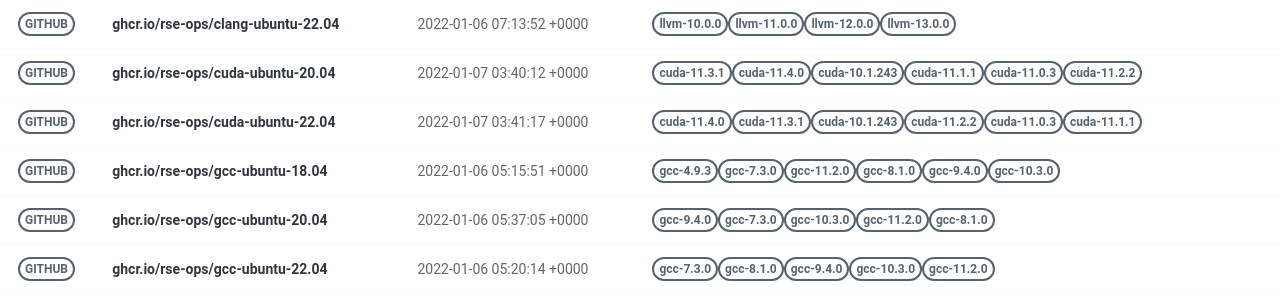
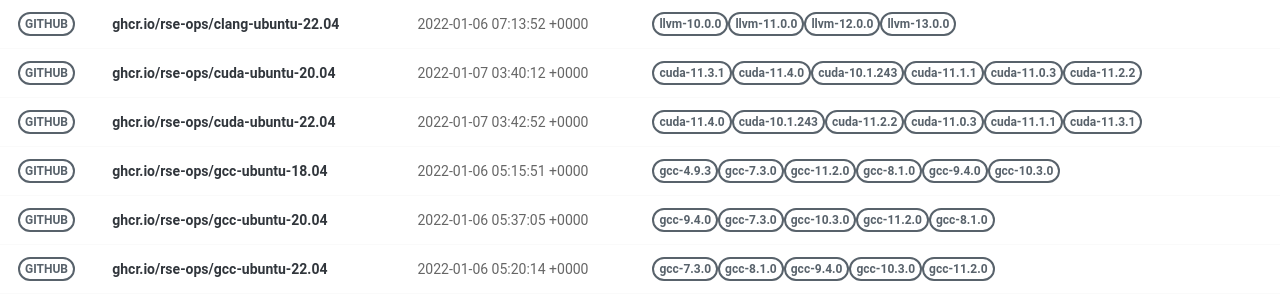
Before and after one commit to rse-ops/docker-images, a Jekyll site: the page built from pages/index.md, in a window 1280 px wide. Shown: the part 228-528 px from the top of the page. Built offline with Jekyll 4.4.1, drawn with Linux system fonts in a browser that asks for light colours; nearby versions of some CDN libraries.

Commit message:
Automated push to update library 2022-01-07

```diff
--- a/_library/ghcr.io-rse-ops-cuda-ubuntu-22.04.md
+++ b/_library/ghcr.io-rse-ops-cuda-ubuntu-22.04.md
@@ -1,7 +1,7 @@
 ---
 layout: container
 name: ghcr.io/rse-ops/cuda-ubuntu-22.04
-updated_at: 2022-01-07 03:41:17.749295
+updated_at: 2022-01-07 03:42:52.032186
 
 
 container_url: https://github.com/orgs/rse-ops/packages/container/package/cuda-ubuntu-22.04
```
Also changed, not shown: other parts of _library/ghcr.io-rse-ops-cuda-ubuntu-22.04.md (+3 -3 lines).
